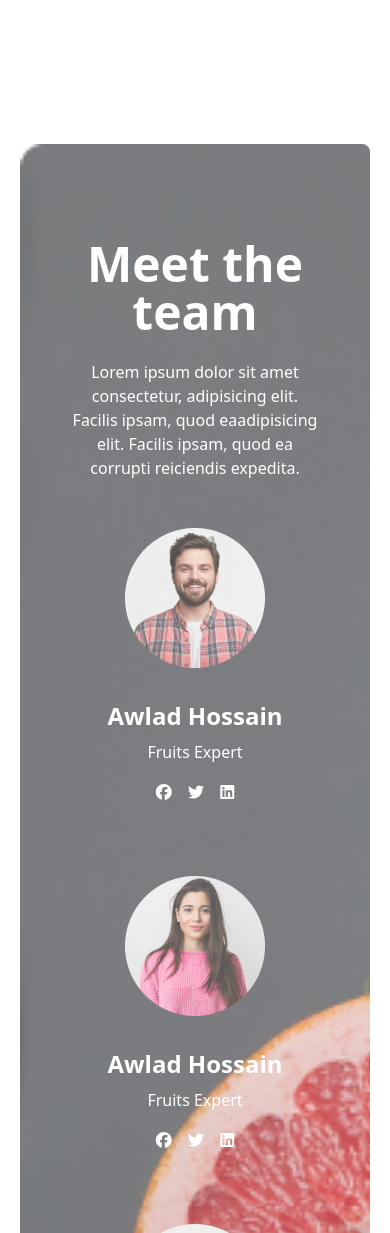
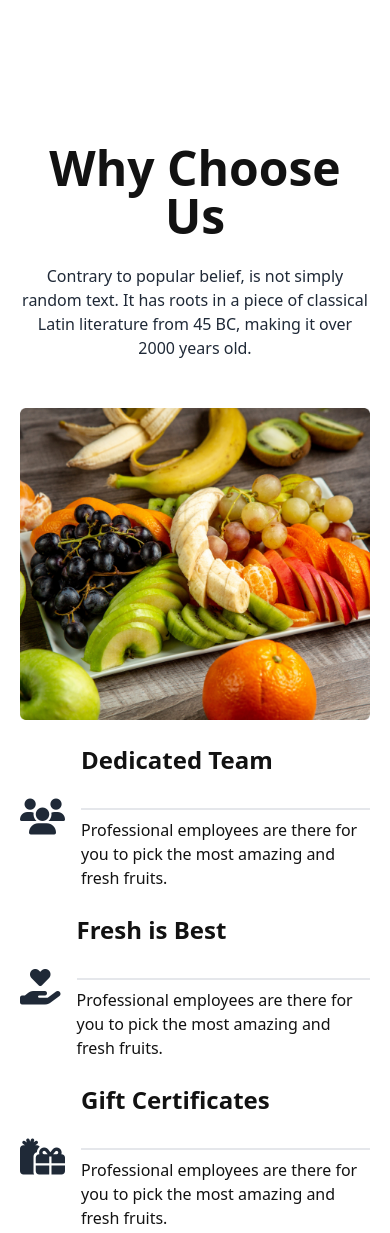
Before and after one commit to Najmul-Shaon/fruit-brust, a plain HTML site: page index.html in a window 390 px wide. Shown: the top 1233 px of the page. Drawn offline with nearby package versions, Linux system fonts and the light colour scheme.

Commit message:
why choose responsive

```diff
--- a/index.html
+++ b/index.html
@@ -495,7 +495,7 @@
         </div>
       </section>
       <!-- meet the team section  -->
-      <section class="mt-36 bg-img px-12 py-24 rounded-lg">
+      <section class="mt-36 bg-img px-12 py-24 rounded-lg hidden">
         <div>
           <h3 class="text-center text-5xl font-extrabold text-[#FFF]">
             Meet the team
@@ -595,7 +595,7 @@
         </div>
       </section>
       <!-- why choose us section  -->
-      <section class="mt-36 hidden">
+      <section class="mt-36">
         <div>
           <h3 class="text-[#121212] text-5xl font-extrabold text-center">
             Why Choose Us
@@ -606,8 +606,8 @@
             2000 years old.
           </p>
         </div>
-        <div class="mt-12 grid grid-cols-3 gap-6">
-          <div class="flex gap-6 flex-col">
+        <div class="mt-12 grid grid-cols-1 lg:grid-cols-3 gap-6">
+          <div class="flex gap-6 flex-col order-2 lg:order-1">
             <div class="flex items-center gap-4">
               <div>
                 <i class="fa-solid fa-users text-4xl"></i>
@@ -657,12 +657,12 @@
               </div>
             </div>
           </div>
-          <div>
+          <div class="order-1 lg:order-2">
             <figure>
               <img src="images/whychoose1.png" alt="" />
             </figure>
           </div>
-          <div class="flex gap-6 flex-col">
+          <div class="flex gap-6 flex-col order-3 lg:order-3">
             <div class="flex items-center gap-4">
               <div class="text-end">
                 <h5
```
